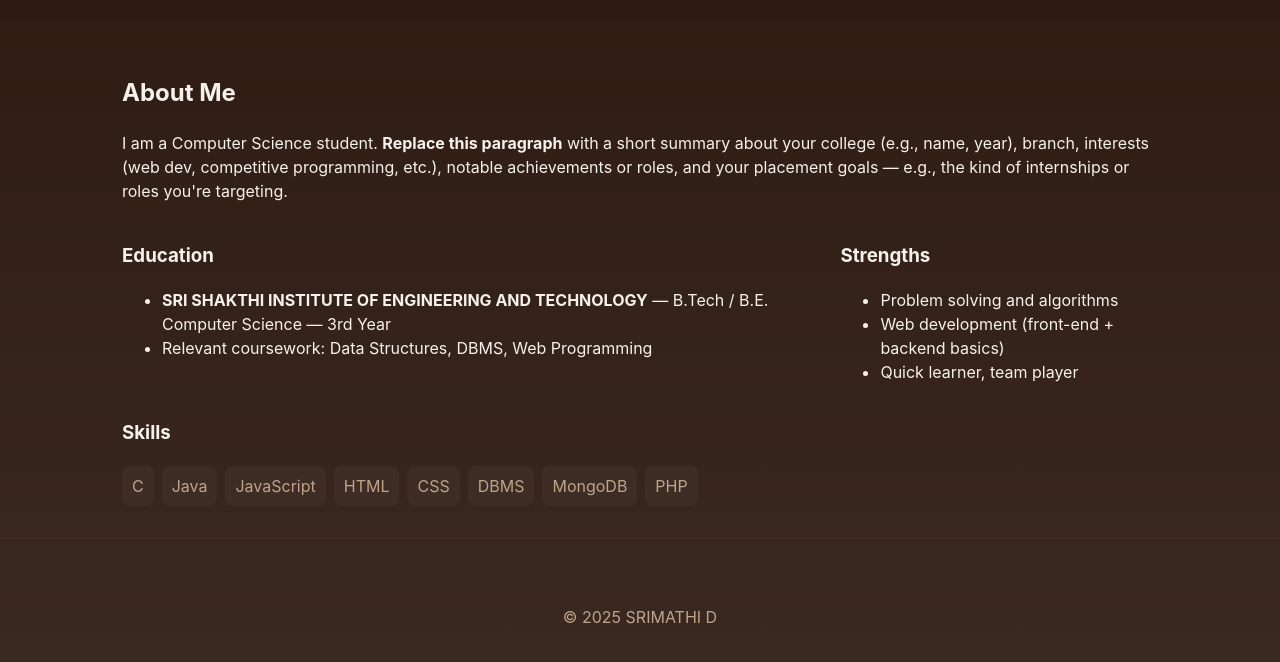
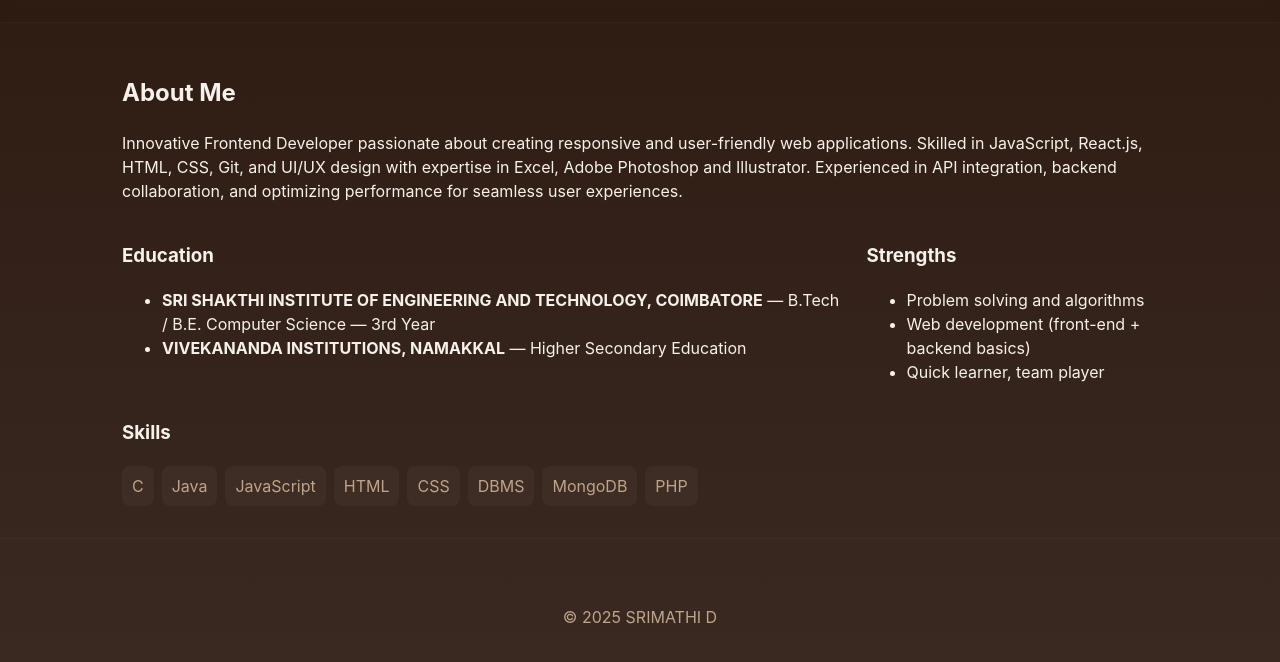
Before and after one commit to srimathi2005-d/portfolio, a plain HTML site: page about.html in a window 1280 px wide. Shown: the part 86-748 px from the top of the page. Drawn offline with Linux system fonts and the light colour scheme.

Commit message:
second commit

```diff
--- a/about.html
+++ b/about.html
@@ -26,16 +26,13 @@
       <h2>About Me</h2>
 
       <!-- Replace the paragraph below with your real About text (college, branch, interests, goals) -->
-      <p class="about-text">
-        I am a Computer Science student. <strong>Replace this paragraph</strong> with a short summary about your college (e.g., name, year), branch, interests (web dev, competitive programming, etc.), notable achievements or roles, and your placement goals — e.g., the kind of internships or roles you're targeting.
-      </p>
-
+      <p class="about-text">Innovative Frontend Developer passionate about creating responsive and user-friendly web applications. Skilled in JavaScript, React.js, HTML, CSS, Git, and UI/UX design with expertise in Excel, Adobe Photoshop and Illustrator. Experienced in API integration, backend collaboration, and optimizing performance for seamless user experiences. </p>
       <div class="two-col">
         <div>
           <h3>Education</h3>
           <ul>
-            <li><strong>SRI SHAKTHI INSTITUTE OF ENGINEERING AND TECHNOLOGY</strong> — B.Tech / B.E. Computer Science — 3rd Year</li>
-            <li>Relevant coursework: Data Structures, DBMS, Web Programming</li>
+            <li><strong>SRI SHAKTHI INSTITUTE OF ENGINEERING AND TECHNOLOGY, COIMBATORE</strong> — B.Tech / B.E. Computer Science — 3rd Year</li>
+            <li><strong>VIVEKANANDA INSTITUTIONS, NAMAKKAL</strong> — Higher Secondary Education</li>
           </ul>
         </div>
 
```
Also changed, not shown: contact.html (+1 -1 lines), index.html (+4 -4 lines), projects.html (+0 -2 lines), images/SRIMATHI D-RESUME.jpg (added), 1 other file.
